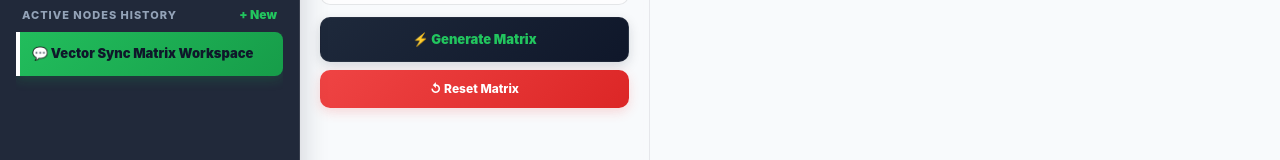
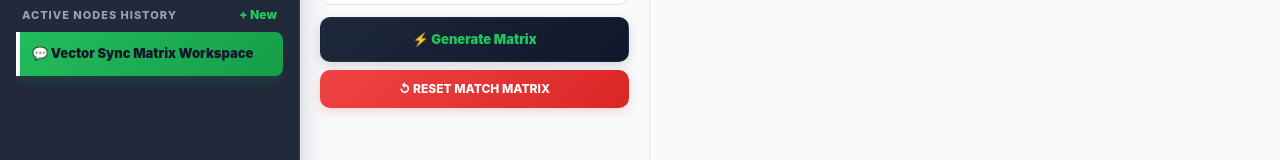
Before and after one commit to venkatasaiarun-cmd/talent-link-ai, a Next.js app: page / in a window 1280 px wide. Both pictures are taken after a click on the button "⚡ Candidate Match Matrix". Shown: the part 348-508 px from the top of the page. Built offline with nearby package versions, Linux system fonts and the light colour scheme.

Commit message:
feat: Match Matrix

```diff
--- a/app/page.tsx
+++ b/app/page.tsx
@@ -671,7 +671,7 @@ export default function TalentLink() {
                     padding: '10px', borderRadius: '10px', fontWeight: '800', fontSize: '12px', cursor: 'pointer', boxShadow: '0 4px 12px rgba(239, 68, 68, 0.2)'
                   }}
                 >
-                  ↺ Reset Matrix
+                  ↺ RESET MATCH MATRIX
                 </button>
               </div>
             </div>
```
